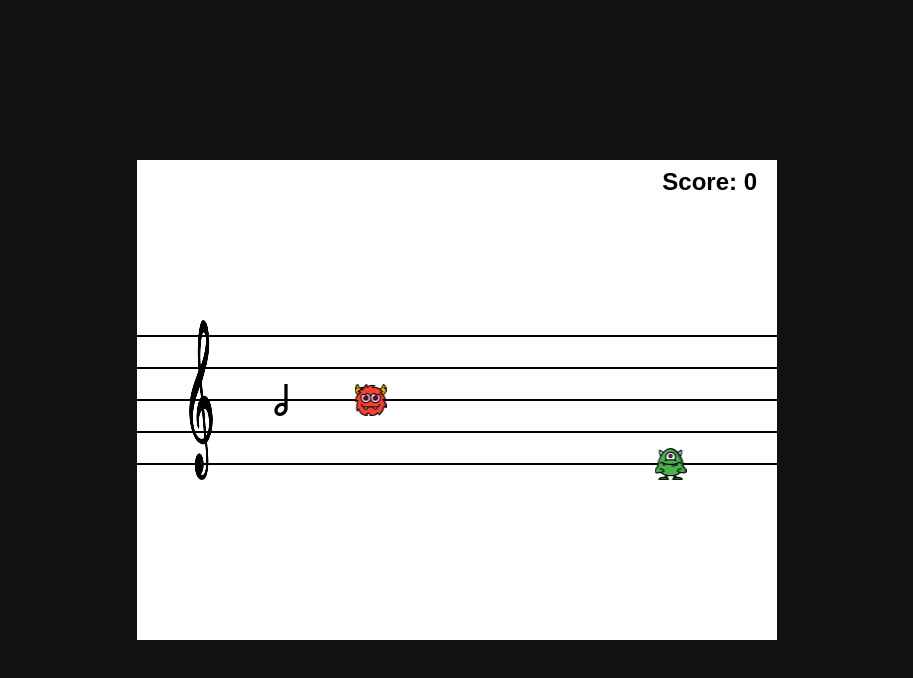
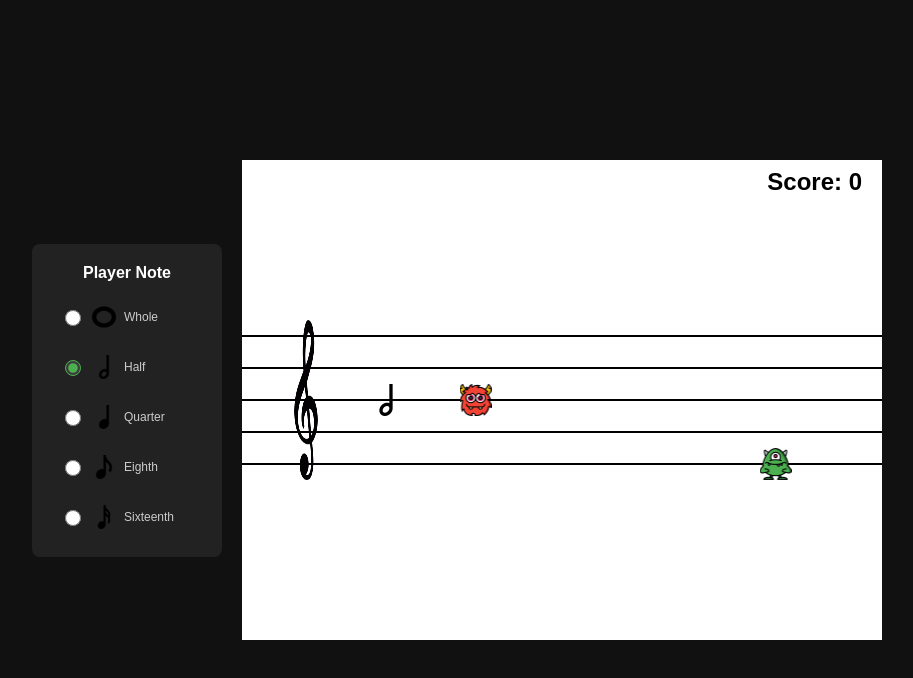
Before and after one commit to gilsonviana/music-note-game, a plain HTML site: page index.html in a window 1280 px wide. Shown: the whole page, without its empty margins (183-1096 px from the left). Drawn offline with Linux system fonts and the light colour scheme.

Commit message:
added note values

```diff
--- a/game.js
+++ b/game.js
@@ -43,6 +43,38 @@ const main = (debug = false) => {
   let canvas, ctx;
   let lastTime = 0;
 
+  // Get selected player note value from UI
+  const getSelectedPlayerNote = () => {
+    const radio = document.querySelector('input[name="player-note"]:checked');
+    return radio ? radio.value : 'half';
+  };
+
+  // Get player note icon path
+  const getPlayerNoteIcon = (noteValue) => {
+    const noteIcons = {
+      'whole': 'assets/MusicIcons/whole-note.png',
+      'half': 'assets/MusicIcons/half-note.png',
+      'quarter': 'assets/MusicIcons/quarter-note.png',
+      'eighth': 'assets/MusicIcons/eighth-note.png',
+      'sixteenth': 'assets/MusicIcons/sixteenth-note.png',
+    };
+    return noteIcons[noteValue] || noteIcons['half'];
+  };
+
+  // Get note duration in seconds based on note value
+  // 4/4 time at X BPM: 1 beat = 60 / BPM seconds
+  const getNoteDuration = (noteValue) => {
+    const beatDuration = 60 / CONFIG.BPM;
+    const noteDurations = {
+      'whole': beatDuration * 4,      // 4 beats
+      'half': beatDuration * 2,       // 2 beats
+      'quarter': beatDuration * 1,    // 1 beat
+      'eighth': beatDuration * 0.5,   // 0.5 beats
+      'sixteenth': beatDuration * 0.25, // 0.25 beats
+    };
+    return noteDurations[noteValue] || noteDurations['quarter'];
+  };
+
   // Game configuration
   const CONFIG = {
     GRID_SIZE: 32, // Size of each grid cell in pixels
@@ -56,6 +88,7 @@ const main = (debug = false) => {
     COLLISION_POINTS_GAINED: 100, // Points gained on collision
     MISS_POINTS_LOST: -50, // Points lost for missing an obstacle
     ENABLE_X_AXIS_MOVEMENT: false, // Enable/disable left-right movement
+    BPM: 90, // Beats per minute (4/4 time signature)
   };
 
   // Input state
@@ -200,8 +233,11 @@ const main = (debug = false) => {
       }
     },
 
-    playNote(pixelY, duration = 0.2) {
+    playNote(pixelY, noteDuration = null) {
       if (!this.context) return;
+
+      // Use provided duration or default to player's current note duration
+      const duration = noteDuration !== null ? noteDuration : getNoteDuration(player.noteValue);
 
       // Convert pixel Y to grid Y (including half positions)
       const gridY = pixelY / CONFIG.GRID_SIZE;
@@ -313,8 +349,9 @@ const main = (debug = false) => {
     pixelX: CONFIG.PLAYER_INITIAL_GRID_X * CONFIG.GRID_SIZE,
     pixelY: CONFIG.PLAYER_INITIAL_GRID_Y * CONFIG.GRID_SIZE,
     size: CONFIG.PLAYER_SIZE,
-    imagePath: "assets/MusicIcons/half-note.png",
+    imagePath: getPlayerNoteIcon(getSelectedPlayerNote()),
     image: null,
+    noteValue: getSelectedPlayerNote(),
     // Get grid X (for compatibility)
     get gridX() {
       return Math.round(this.pixelX / CONFIG.GRID_SIZE);
@@ -341,6 +378,16 @@ const main = (debug = false) => {
         );
       }
       return this.pixelY;
+    },
+    // Update player note based on UI selection
+    updateNoteValue() {
+      const selectedNote = getSelectedPlayerNote();
+      if (selectedNote !== this.noteValue) {
+        this.noteValue = selectedNote;
+        this.imagePath = getPlayerNoteIcon(selectedNote);
+        // Mark image as needing reload
+        this.image = null;
+      }
     },
   };
 
@@ -395,6 +442,11 @@ const main = (debug = false) => {
    * @param {number} delta - Time elapsed since last frame in seconds
    */
   const update = (delta) => {
+    // Check if player image needs to be reloaded (when note value changes)
+    if (player.image === null && player.imagePath) {
+      loadPlayerImage();
+    }
+
     // Spawn new obstacles
     obstacleSpawner.timeSinceLastSpawn += delta;
     if (obstacleSpawner.timeSinceLastSpawn >= CONFIG.OBSTACLE_SPAWN_INTERVAL) {
@@ -706,6 +758,15 @@ const main = (debug = false) => {
     window.addEventListener("keydown", handleKeyDown);
     window.addEventListener("keyup", handleKeyUp);
 
+    // Setup player note selector listeners
+    const playerNoteRadios = document.querySelectorAll('input[name="player-note"]');
+    playerNoteRadios.forEach((radio) => {
+      radio.addEventListener("change", (e) => {
+        player.updateNoteValue();
+        console.log(`Player note changed to: ${e.target.value}`);
+      });
+    });
+
     // Store handlers for cleanup
     return { handleKeyDown, handleKeyUp };
   };
--- a/index.html
+++ b/index.html
@@ -6,7 +6,39 @@
   <link rel="stylesheet" href="style.css" />
 </head>
 <body>
-  <canvas id="game" width="640" height="480"></canvas>
+  <div class="container">
+    <div class="sidebar">
+      <h2>Player Note</h2>
+      <div class="note-selector">
+        <label class="note-option">
+          <input type="radio" name="player-note" value="whole" />
+          <img src="assets/MusicIcons/whole-note.png" alt="Whole Note" />
+          <span>Whole</span>
+        </label>
+        <label class="note-option">
+          <input type="radio" name="player-note" value="half" checked />
+          <img src="assets/MusicIcons/half-note.png" alt="Half Note" />
+          <span>Half</span>
+        </label>
+        <label class="note-option">
+          <input type="radio" name="player-note" value="quarter" />
+          <img src="assets/MusicIcons/quarter-note.png" alt="Quarter Note" />
+          <span>Quarter</span>
+        </label>
+        <label class="note-option">
+          <input type="radio" name="player-note" value="eighth" />
+          <img src="assets/MusicIcons/eighth-note.png" alt="Eighth Note" />
+          <span>Eighth</span>
+        </label>
+        <label class="note-option">
+          <input type="radio" name="player-note" value="sixteenth" />
+          <img src="assets/MusicIcons/sixteenth-note.png" alt="Sixteenth Note" />
+          <span>Sixteenth</span>
+        </label>
+      </div>
+    </div>
+    <canvas id="game" width="640" height="480"></canvas>
+  </div>
   <script src="game.js"></script>
 </body>
 </html>
--- a/style.css
+++ b/style.css
@@ -5,7 +5,69 @@ body {
   justify-content: center;
   align-items: center;
   height: 100vh;
+  font-family: Arial, sans-serif;
 }
+
+.container {
+  display: flex;
+  gap: 20px;
+  align-items: center;
+}
+
+.sidebar {
+  background: #222;
+  padding: 20px;
+  border-radius: 8px;
+  min-width: 150px;
+}
+
+.sidebar h2 {
+  margin: 0 0 15px 0;
+  color: #fff;
+  font-size: 16px;
+  text-align: center;
+}
+
+.note-selector {
+  display: flex;
+  flex-direction: column;
+  gap: 10px;
+}
+
+.note-option {
+  display: flex;
+  align-items: center;
+  gap: 8px;
+  cursor: pointer;
+  padding: 8px;
+  border-radius: 4px;
+  transition: background-color 0.2s;
+  user-select: none;
+}
+
+.note-option:hover {
+  background-color: #333;
+}
+
+.note-option input[type="radio"] {
+  width: 16px;
+  height: 16px;
+  cursor: pointer;
+  accent-color: #4CAF50;
+}
+
+.note-option img {
+  width: 24px;
+  height: 24px;
+  object-fit: contain;
+}
+
+.note-option span {
+  color: #ccc;
+  font-size: 12px;
+  flex: 1;
+}
+
 canvas {
   background: #222;
   image-rendering: pixelated;
```
